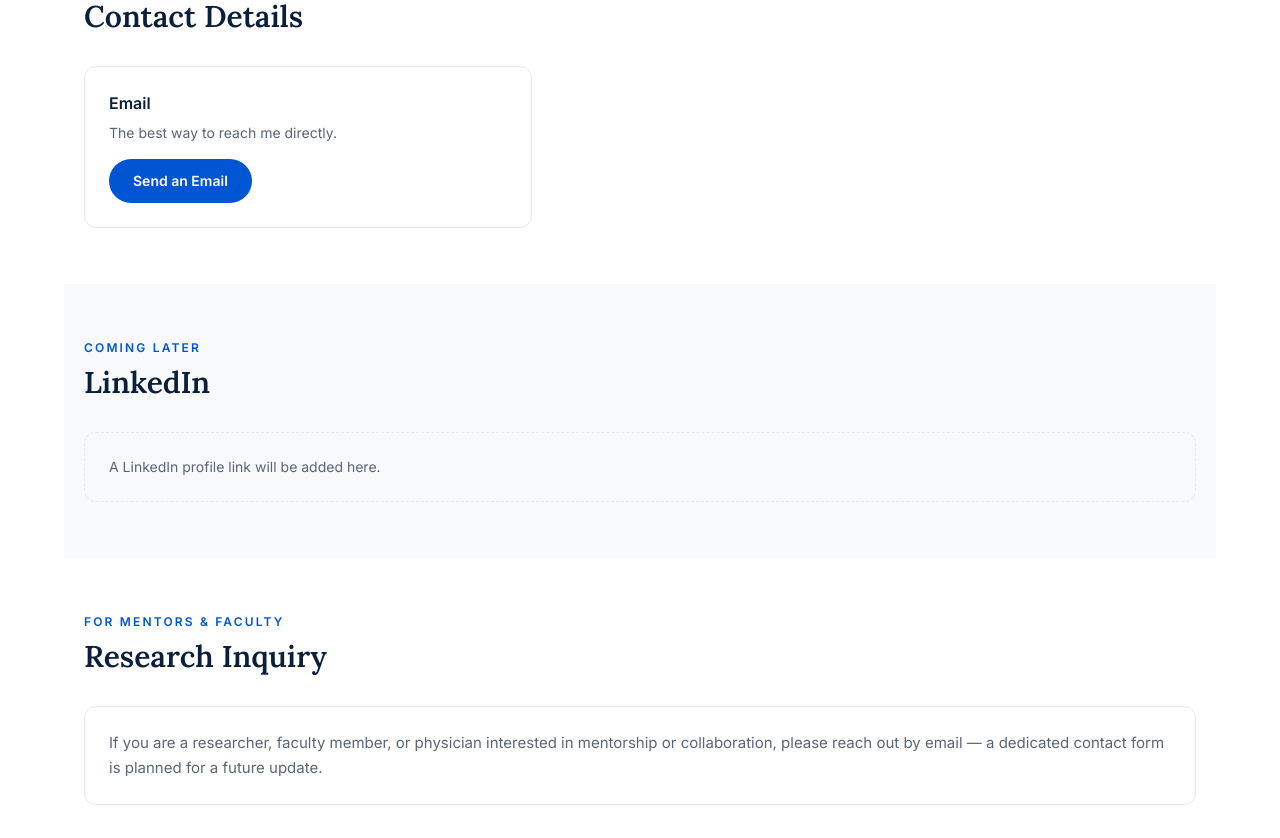
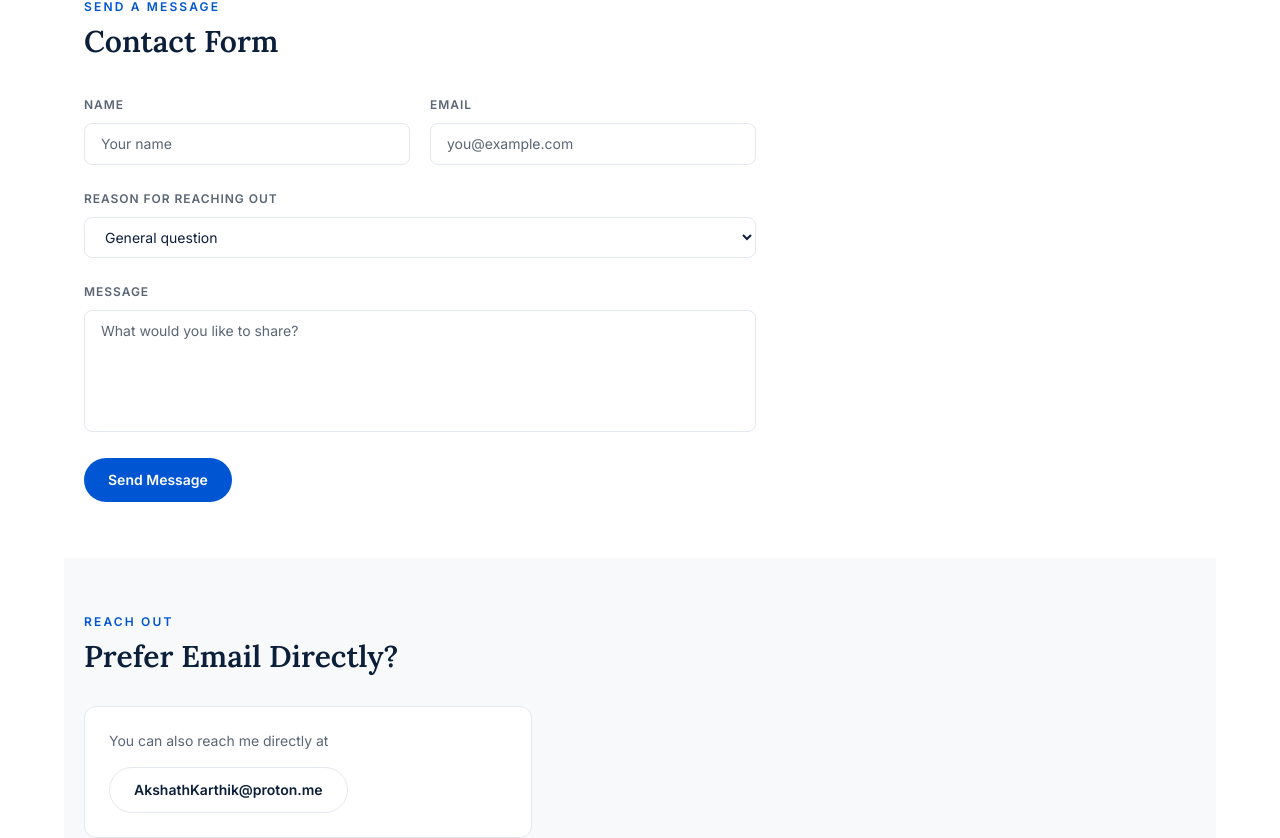
Before and after one commit to AkshathKarthik-dr/AkshathKarthik, a Next.js app: page /contact in a window 1280 px wide. Shown: the part 497-1335 px from the top of the page. Built offline with nearby package versions, Linux system fonts and the light colour scheme.

Commit message:
Redesign About layout, add working contact form, add scroll animations

```diff
--- a/app/contact/page.tsx
+++ b/app/contact/page.tsx
@@ -1,4 +1,5 @@
 import { PageHero, Section, Card, Button } from "@/components/UI";
+import ContactForm from "@/components/ContactForm";
 import rawContent from "@/content/site-content.json";
 import type { SiteContent } from "@/content/types";
 
@@ -14,36 +15,31 @@ export default function Contact() {
       <PageHero
         eyebrow="Contact"
         title="Get in Touch"
-        description="Reach out about research collaboration, mentorship, or general questions."
+        description="Reach out about research collaboration, mentorship, or general questions \u2014 messages go straight to my inbox."
       />
 
-      <Section eyebrow="Reach Out" title="Contact Details">
+      <Section eyebrow="Send a Message" title="Contact Form">
+        <div className="max-w-2xl">
+          <ContactForm email={email} />
+        </div>
+      </Section>
+
+      <Section eyebrow="Reach Out" title="Prefer Email Directly?" className="bg-surface">
         <Card className="max-w-md">
-          <h3 className="text-base font-semibold text-foreground">Email</h3>
-          <p className="mt-2 text-sm text-muted">
-            The best way to reach me directly.
-          </p>
+          <p className="text-sm text-muted">You can also reach me directly at</p>
           <div className="mt-4">
-            <Button href={`mailto:${email}`}>Send an Email</Button>
+            <Button href={`mailto:${email}`} variant="secondary">
+              {email}
+            </Button>
           </div>
         </Card>
       </Section>
 
-      <Section eyebrow="Coming Later" title="LinkedIn" className="bg-surface">
+      <Section eyebrow="Coming Later" title="LinkedIn">
         <div className="rounded-xl border border-dashed border-border p-6 text-sm text-muted">
           A LinkedIn profile link will be added here.
         </div>
       </Section>
-
-      <Section eyebrow="For Mentors & Faculty" title="Research Inquiry">
-        <Card>
-          <p className="text-[15px] leading-relaxed text-muted">
-            If you are a researcher, faculty member, or physician interested in mentorship
-            or collaboration, please reach out by email &mdash; a dedicated contact form
-            is planned for a future update.
-          </p>
-        </Card>
-      </Section>
     </>
   );
 }
--- a/app/globals.css
+++ b/app/globals.css
@@ -67,10 +67,40 @@ body {
   opacity: 0.55;
 }
 
+.reveal-on-scroll {
+  opacity: 0;
+  transform: translateY(18px);
+  transition: opacity 0.65s ease, transform 0.65s ease;
+}
+
+.reveal-on-scroll.is-visible {
+  opacity: 1;
+  transform: translateY(0);
+}
+
+@media (prefers-reduced-motion: reduce) {
+  .reveal-on-scroll {
+    opacity: 1;
+    transform: none;
+    transition: none;
+  }
+}
+
 .reveal {
   opacity: 0;
   transform: translateY(14px);
   animation: reveal-up 0.7s ease forwards;
+}
+
+@keyframes fadeUp {
+  from {
+    opacity: 0;
+    transform: translateY(10px);
+  }
+  to {
+    opacity: 1;
+    transform: translateY(0);
+  }
 }
 
 @keyframes reveal-up {
--- /dev/null
+++ b/components/ContactForm.tsx
@@ -0,0 +1,131 @@
+"use client";
+
+import { FormEvent, useState } from "react";
+
+type Status = "idle" | "loading" | "success" | "error";
+
+export default function ContactForm({ email }: { email: string }) {
+  const [status, setStatus] = useState<Status>("idle");
+
+  async function handleSubmit(e: FormEvent<HTMLFormElement>) {
+    e.preventDefault();
+    setStatus("loading");
+
+    const form = e.currentTarget;
+    const data = new FormData(form);
+
+    try {
+      const res = await fetch(`https://formsubmit.co/ajax/${email}`, {
+        method: "POST",
+        headers: { Accept: "application/json" },
+        body: data,
+      });
+
+      if (!res.ok) throw new Error("Submission failed");
+      setStatus("success");
+      form.reset();
+    } catch {
+      setStatus("error");
+    }
+  }
+
+  if (status === "success") {
+    return (
+      <div className="animate-[fadeUp_0.5s_ease] rounded-xl border border-border bg-background p-8 text-center">
+        <div className="mx-auto flex h-12 w-12 items-center justify-center rounded-full bg-accent/10">
+          <svg width="22" height="22" viewBox="0 0 24 24" fill="none" stroke="#0056D2" strokeWidth="2.5">
+            <path d="M5 13l4 4L19 7" strokeLinecap="round" strokeLinejoin="round" />
+          </svg>
+        </div>
+        <p className="mt-4 font-display text-lg font-semibold text-foreground">Message sent</p>
+        <p className="mt-1 text-sm text-muted">
+          Thanks for reaching out &mdash; you&rsquo;ll hear back by email soon.
+        </p>
+      </div>
+    );
+  }
+
+  return (
+    <form onSubmit={handleSubmit} className="space-y-5">
+      <input type="hidden" name="_subject" value="New message from akshathkarthik.com" />
+      <input type="hidden" name="_template" value="table" />
+      <input type="hidden" name="_captcha" value="true" />
+      {/* honeypot spam trap, hidden from real visitors */}
+      <input type="text" name="_honey" className="hidden" tabIndex={-1} autoComplete="off" />
+
+      <div className="grid gap-5 sm:grid-cols-2">
+        <div>
+          <label htmlFor="name" className="text-xs font-semibold uppercase tracking-[0.08em] text-muted">
+            Name
+          </label>
+          <input
+            id="name"
+            name="name"
+            type="text"
+            required
+            className="focus-ring mt-2 w-full rounded-lg border border-border bg-background px-4 py-2.5 text-sm text-foreground outline-none transition placeholder:text-muted focus:border-accent"
+            placeholder="Your name"
+          />
+        </div>
+        <div>
+          <label htmlFor="email" className="text-xs font-semibold uppercase tracking-[0.08em] text-muted">
+            Email
+          </label>
+          <input
+            id="email"
+            name="email"
+            type="email"
+            required
+            className="focus-ring mt-2 w-full rounded-lg border border-border bg-background px-4 py-2.5 text-sm text-foreground outline-none transition placeholder:text-muted focus:border-accent"
+            placeholder="you@example.com"
+          />
+        </div>
+      </div>
+
+      <div>
+        <label htmlFor="reason" className="text-xs font-semibold uppercase tracking-[0.08em] text-muted">
+          Reason for reaching out
+        </label>
+        <select
+          id="reason"
+          name="reason"
+          className="focus-ring mt-2 w-full rounded-lg border border-border bg-background px-4 py-2.5 text-sm text-foreground outline-none transition focus:border-accent"
+          defaultValue="General question"
+        >
+          <option>General question</option>
+          <option>Research collaboration</option>
+          <option>Mentorship</option>
+          <option>Other</option>
+        </select>
+      </div>
+
+      <div>
+        <label htmlFor="message" className="text-xs font-semibold uppercase tracking-[0.08em] text-muted">
+          Message
+        </label>
+        <textarea
+          id="message"
+          name="message"
+          required
+          rows={5}
+          className="focus-ring mt-2 w-full resize-none rounded-lg border border-border bg-background px-4 py-2.5 text-sm text-foreground outline-none transition placeholder:text-muted focus:border-accent"
+          placeholder="What would you like to share?"
+        />
+      </div>
+
+      <button
+        type="submit"
+        disabled={status === "loading"}
+        className="focus-ring inline-flex items-center justify-center rounded-full bg-accent px-6 py-3 text-sm font-semibold text-white transition hover:bg-[#0046ad] disabled:opacity-60"
+      >
+        {status === "loading" ? "Sending\u2026" : "Send Message"}
+      </button>
+
+      {status === "error" && (
+        <p className="text-sm text-red-600">
+          Something went wrong &mdash; please try again, or email directly instead.
+        </p>
+      )}
+    </form>
+  );
+}
--- /dev/null
+++ b/components/Reveal.tsx
@@ -0,0 +1,44 @@
+"use client";
+
+import { ReactNode, useEffect, useRef, useState } from "react";
+
+export default function Reveal({
+  children,
+  className = "",
+  delay = 0,
+}: {
+  children: ReactNode;
+  className?: string;
+  delay?: number;
+}) {
+  const ref = useRef<HTMLDivElement>(null);
+  const [visible, setVisible] = useState(false);
+
+  useEffect(() => {
+    const el = ref.current;
+    if (!el) return;
+
+    const observer = new IntersectionObserver(
+      ([entry]) => {
+        if (entry.isIntersecting) {
+          setVisible(true);
+          observer.disconnect();
+        }
+      },
+      { threshold: 0.12, rootMargin: "0px 0px -40px 0px" }
+    );
+
+    observer.observe(el);
+    return () => observer.disconnect();
+  }, []);
+
+  return (
+    <div
+      ref={ref}
+      className={`reveal-on-scroll ${visible ? "is-visible" : ""} ${className}`}
+      style={{ transitionDelay: visible ? `${delay}ms` : "0ms" }}
+    >
+      {children}
+    </div>
+  );
+}
--- a/components/UI.tsx
+++ b/components/UI.tsx
@@ -1,5 +1,6 @@
 import { ReactNode } from "react";
 import PulseDivider from "./PulseDivider";
+import Reveal from "./Reveal";
 
 export function PageHero({
   eyebrow,
@@ -45,6 +46,7 @@ export function Section({
 }) {
   return (
     <section id={id} className={`mx-auto max-w-6xl scroll-mt-20 px-5 py-14 ${className}`}>
+      <Reveal>
         {eyebrow && (
           <p className="text-xs font-semibold uppercase tracking-[0.18em] text-accent">
             {eyebrow}
@@ -56,6 +58,7 @@ export function Section({
           </h2>
         )}
         <div className={title || eyebrow ? "mt-8" : ""}>{children}</div>
+      </Reveal>
     </section>
   );
 }
@@ -108,7 +111,8 @@ export function Timeline({
           const isLeft = i % 2 === 0;
           const isLast = i === items.length - 1;
           return (
-            <div key={`${item.year}-${item.title}`} className="grid grid-cols-[1fr_2.5rem_1fr] gap-6">
+            <Reveal key={`${item.year}-${item.title}`} delay={Math.min(i * 90, 360)}>
+            <div className="grid grid-cols-[1fr_2.5rem_1fr] gap-6">
               <div className={isLeft ? "pb-10 text-right" : "pb-10"}>
                 {isLeft && (
                   <div>
@@ -146,6 +150,7 @@ export function Timeline({
                 )}
               </div>
             </div>
+            </Reveal>
           );
         })}
       </div>
```
Also changed, not shown: app/about/page.tsx (+50 -23 lines), 1 other file (tests, documents, lock files or other folders). Lines whose indentation alone changed are shown as unchanged.
